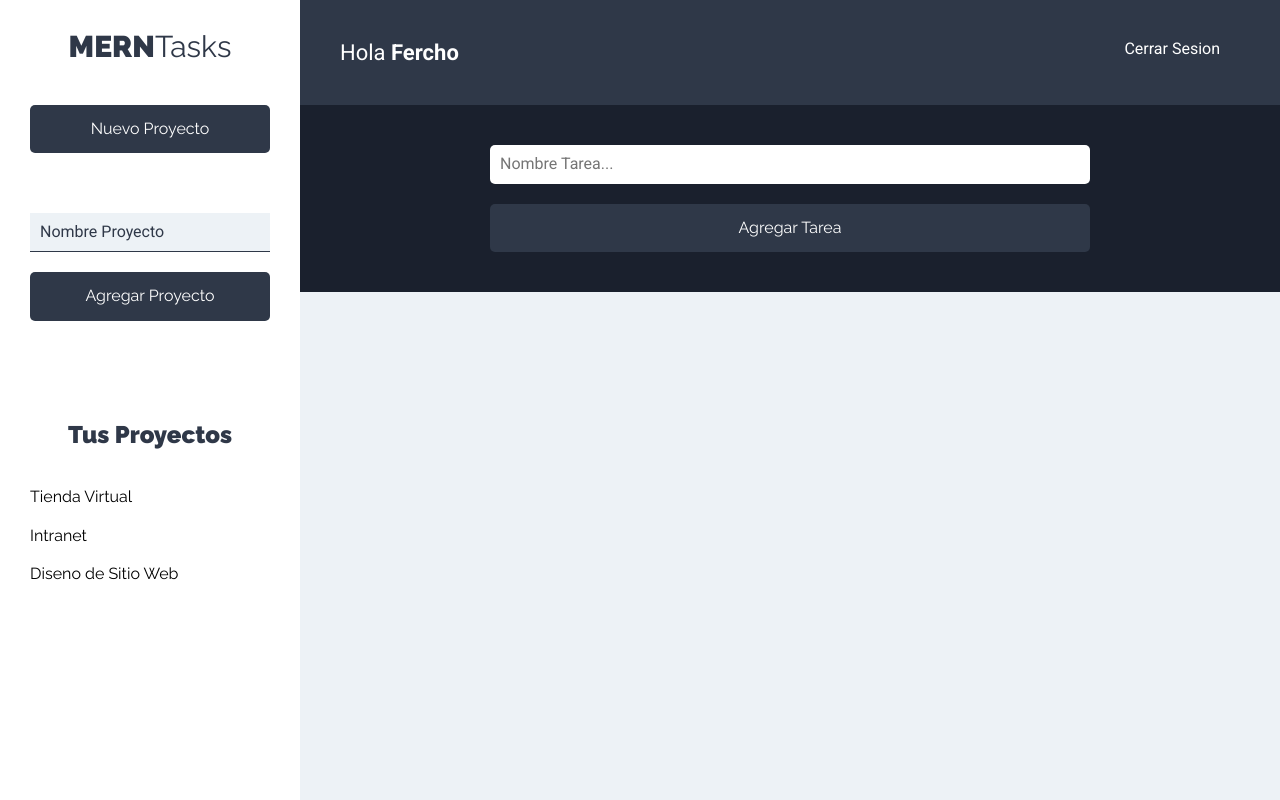
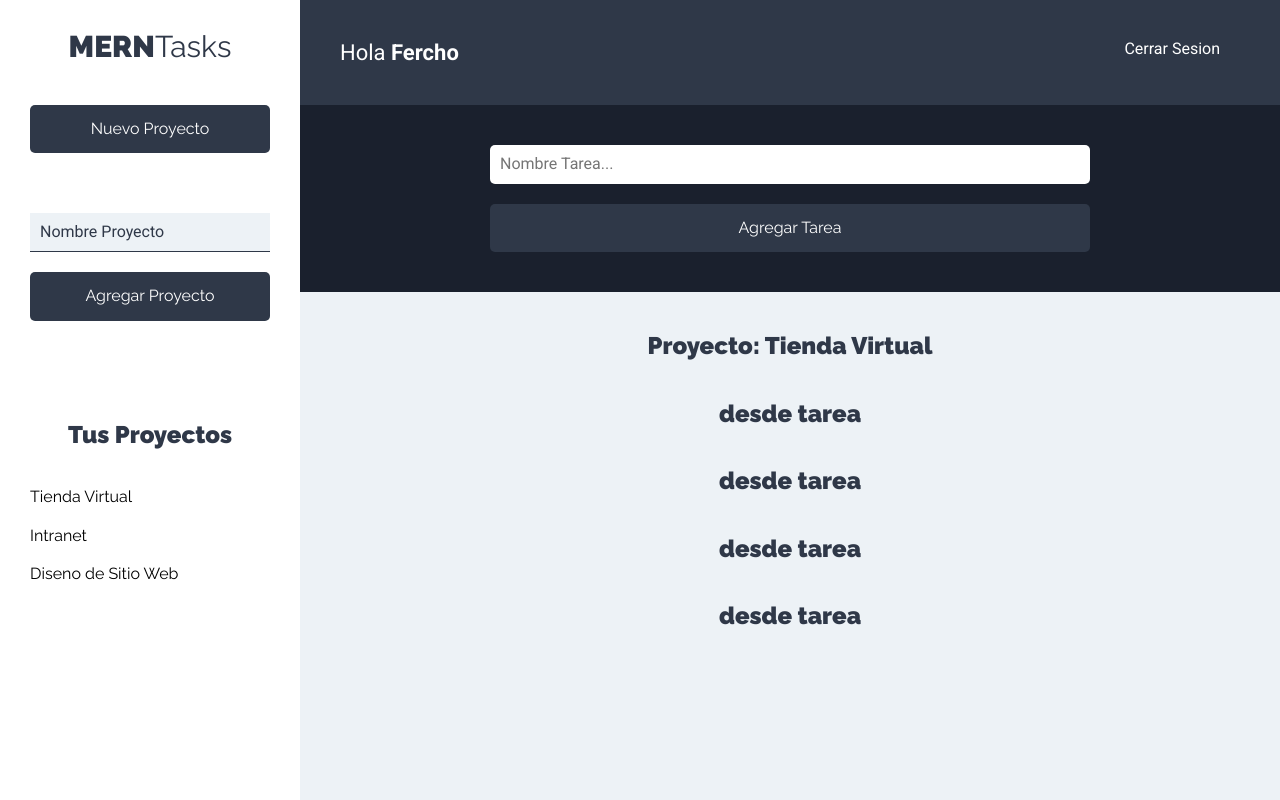
Before and after one commit to ferna2g/client-admin, a React (Create React App) app: page /proyectos in a window 1280 px wide. Built offline with nearby package versions, Linux system fonts and the light colour scheme.

Commit message:
creando el listado de tareas

```diff
--- a/src/components/proyectos/Proyectos.jsx
+++ b/src/components/proyectos/Proyectos.jsx
@@ -2,6 +2,7 @@ import React from 'react'
 import Sidebar from '../layout/Sidebar'
 import Barra from '../layout/Barra'
 import FormTarea from '../tareas/FormTarea'
+import ListadoTareas from '../tareas/ListadoTareas'
 
 const Proyectos = () => {
   return (
@@ -12,7 +13,7 @@ const Proyectos = () => {
         <main>
           <FormTarea />
           <div className="contenedor-tareas">
-
+              <ListadoTareas />
           </div>
         </main>
       </div>
--- a/src/components/tareas/Tarea.jsx
+++ b/src/components/tareas/Tarea.jsx
@@ -0,0 +1,10 @@
+import React from 'react'
+
+const Tarea = () => {
+
+  return (
+    <h2>desde tarea</h2>
+  )
+}
+
+export default Tarea
```
Also changed, not shown: src/components/tareas/ListadoTarea.jsx (deleted).
